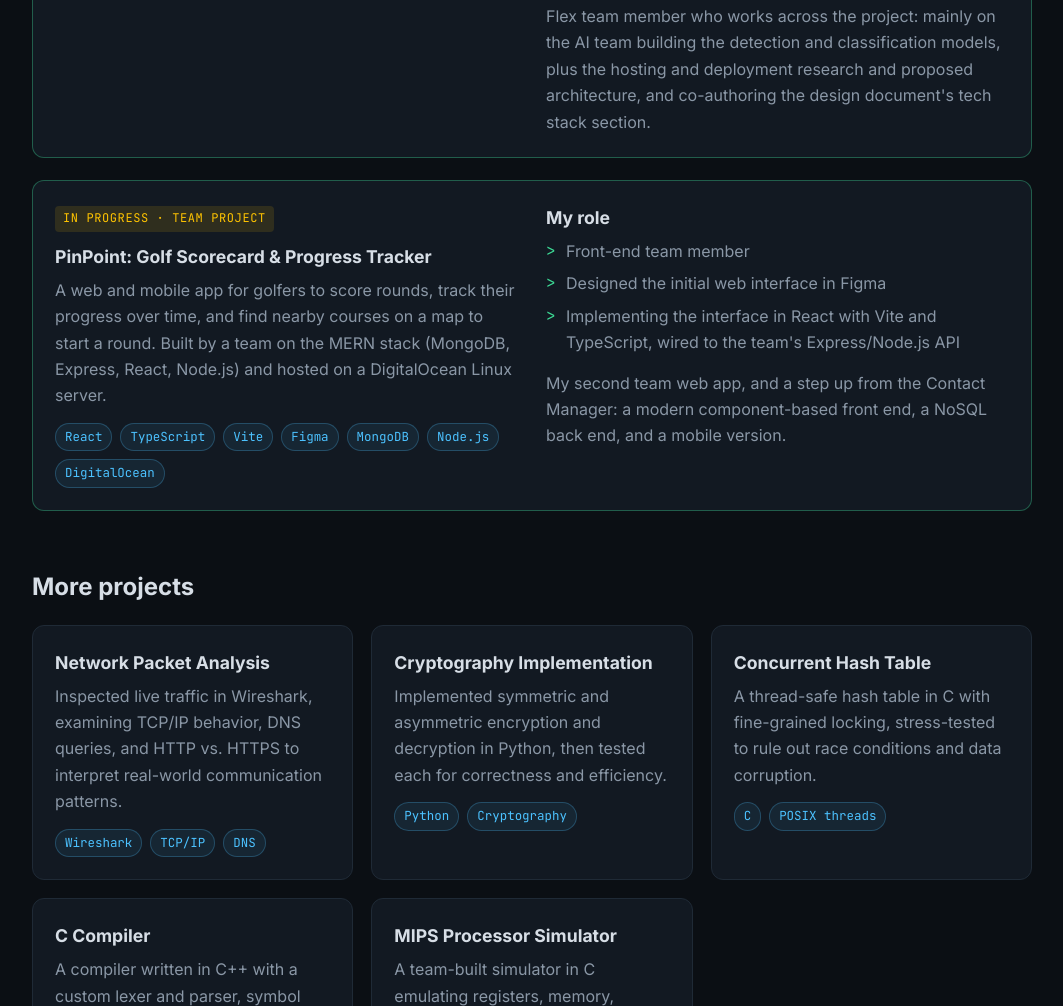
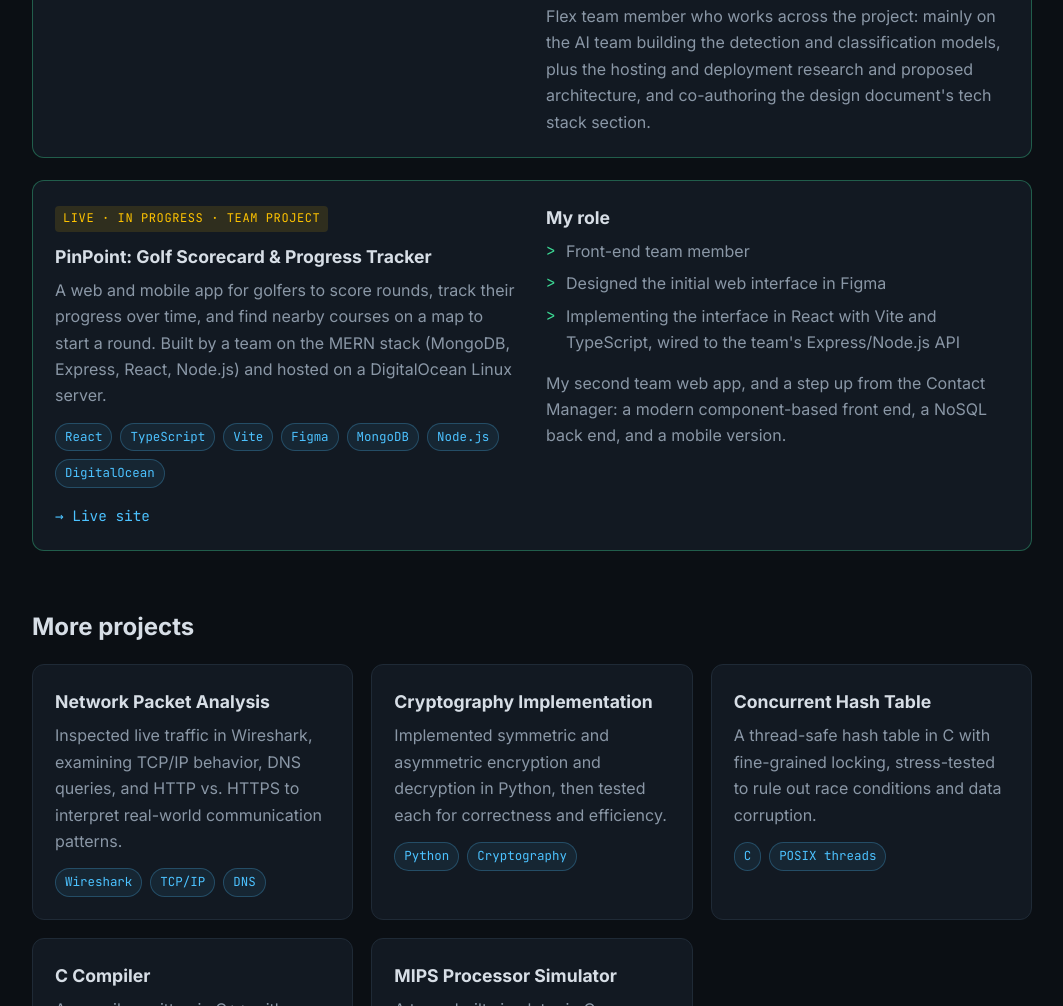
Before and after one commit to ethan-tooms/ethan-tooms.github.io, a plain HTML site: page portfolio.html in a window 1280 px wide. Shown: the part 1291-2297 px from the top of the page, without its empty margins (108-1171 px from the left). Drawn offline with Linux system fonts and the light colour scheme.

Commit message:
Add link to MERN live site

```diff
--- a/portfolio.html
+++ b/portfolio.html
@@ -110,7 +110,7 @@
       <!-- ============ PINPOINT ============ -->
       <article class="card feature project">
         <div>
-          <span class="status">In progress · Team project</span>
+          <span class="status">Live · In progress · Team project</span>
           <h3>PinPoint: Golf Scorecard &amp; Progress Tracker</h3>
           <p>
             A web and mobile app for golfers to score rounds, track their progress over time, and find nearby
@@ -121,6 +121,9 @@
             <span class="tag">React</span><span class="tag">TypeScript</span><span class="tag">Vite</span>
             <span class="tag">Figma</span><span class="tag">MongoDB</span><span class="tag">Node.js</span>
             <span class="tag">DigitalOcean</span>
+          </div>
+          <div class="links">
+            <a href="https://pinpointgolf.duckdns.org" target="_blank" rel="noopener">→ Live site</a>
           </div>
         </div>
         <div>
```
